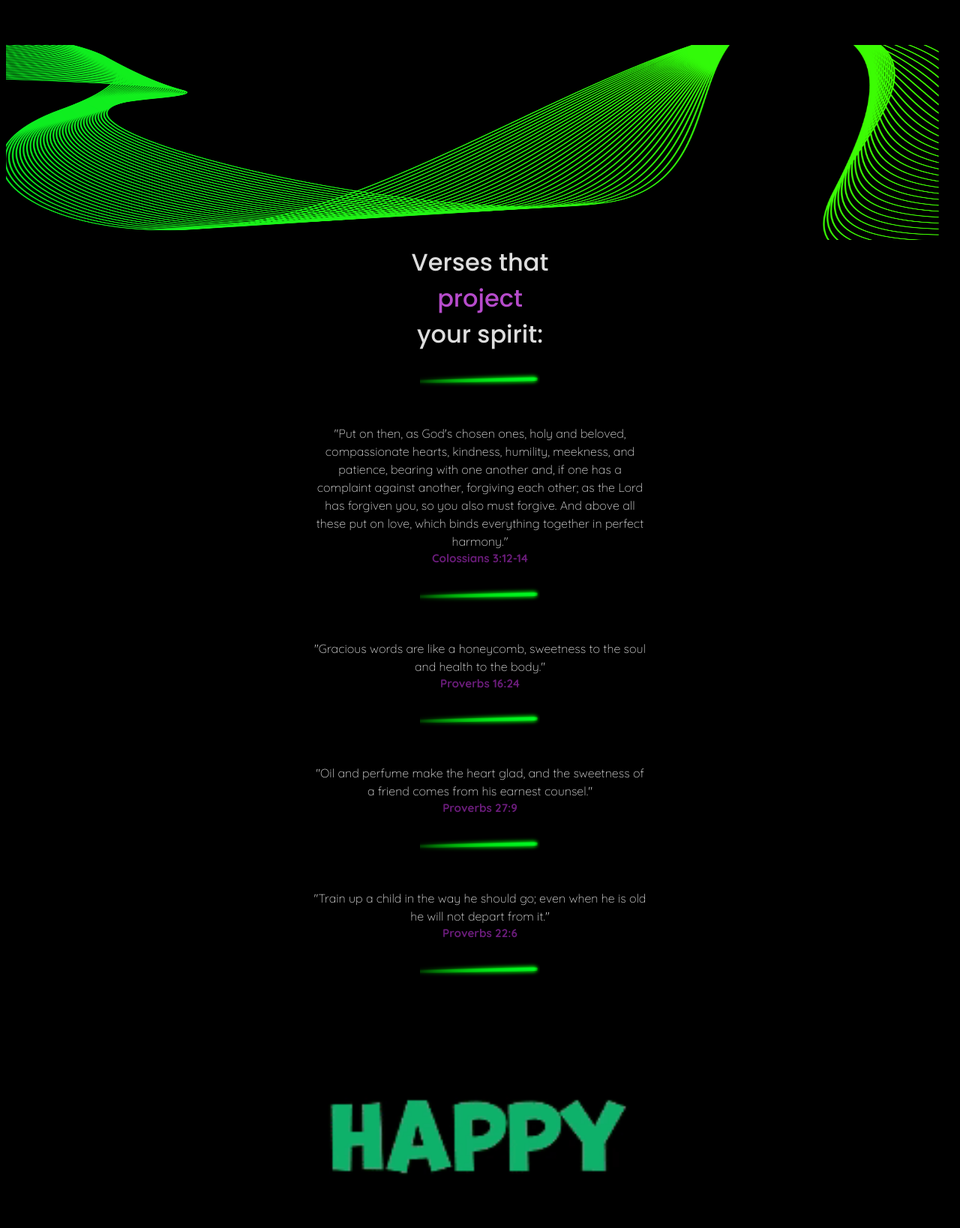
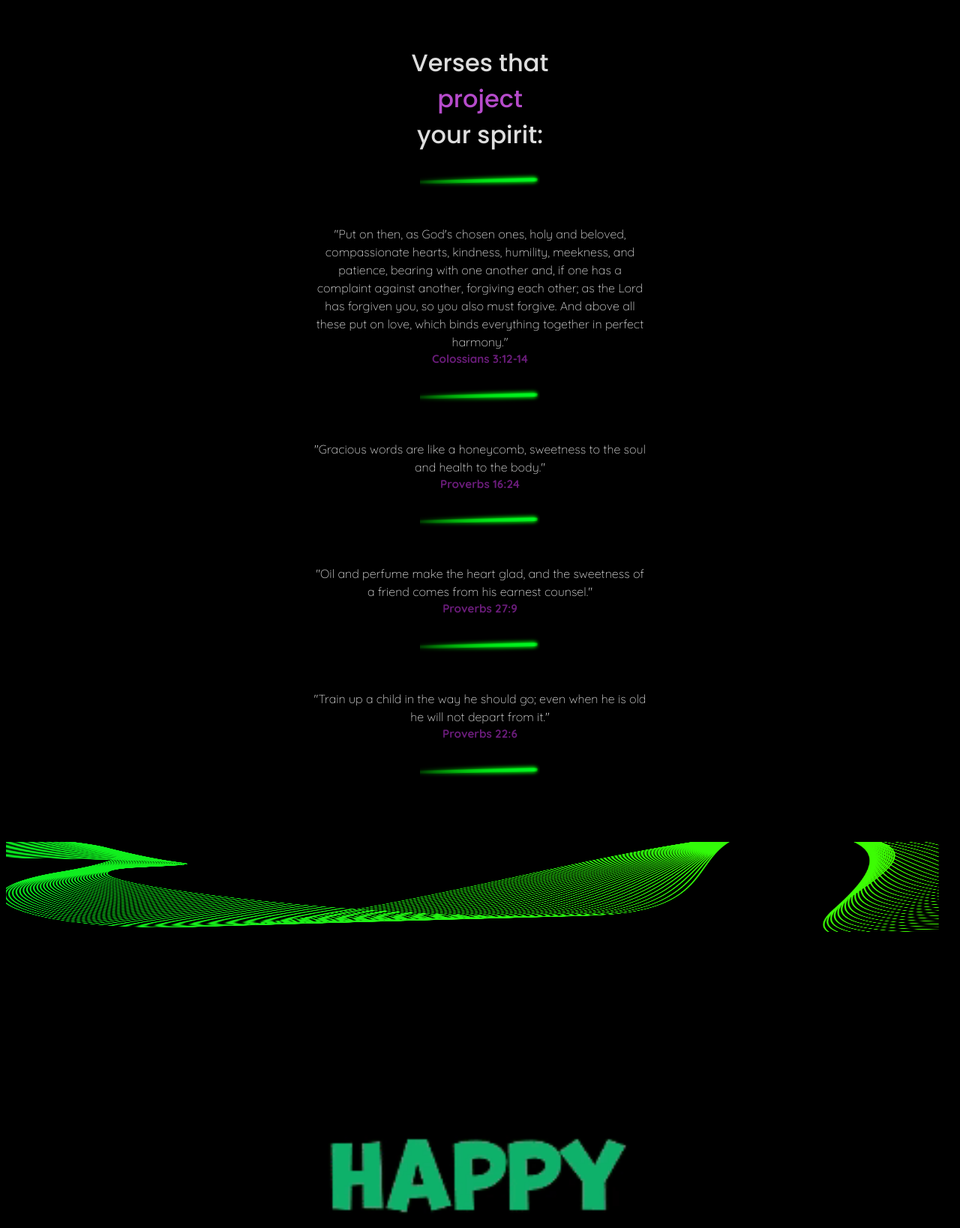
Before and after one commit to RStrozier/teresa-birthday-final, a React (Vite) app: page / in a window 1280 px wide. Shown: the part 1856-3494 px from the top of the page at 75% size. Built offline with nearby package versions, Linux system fonts and the light colour scheme; a web font is replaced by a local one.

Commit message:
possible final push

```diff
--- a/src/App.tsx
+++ b/src/App.tsx
@@ -16,8 +16,8 @@ function App() {
      <BirthdayVideo />
      <BirthdayMessage />
      <FinalGraphic />
+     <LoveForGod />
      <GreenSpacer />
-     <LoveForGod />
      <BirthdayGraphic />
      <Footer />
     </>
--- a/src/components/BirthdayGraphic.tsx
+++ b/src/components/BirthdayGraphic.tsx
@@ -3,6 +3,7 @@ import happyBirthdayGif from '../assets/Happy-Birthday-Confetti.gif';
 const BirthdayGraphic = () => {
     return (
         <>
+        <div className="lg-spacer"></div>
         <div style={{ textAlign: 'center' }}>
         <img
           src={happyBirthdayGif}
--- a/src/components/GreenSpacer.tsx
+++ b/src/components/GreenSpacer.tsx
@@ -6,7 +6,7 @@ const GreenSpacer = () => {
       <img
         src={greenSpacer}
         alt="Green Spacer"
-        style={{ width: '100%', height: '260px' }}
+        style={{ width: '100%', height: '120px' }}
       />
     </div>
   );
--- a/src/index.css
+++ b/src/index.css
@@ -111,3 +111,7 @@
   align-items: center;
   flex-direction: column;
 }
+
+.lg-spacer {
+  padding: 6rem;
+}
```
